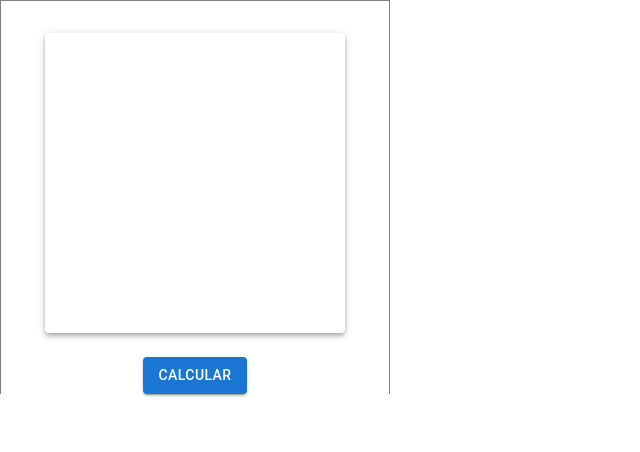
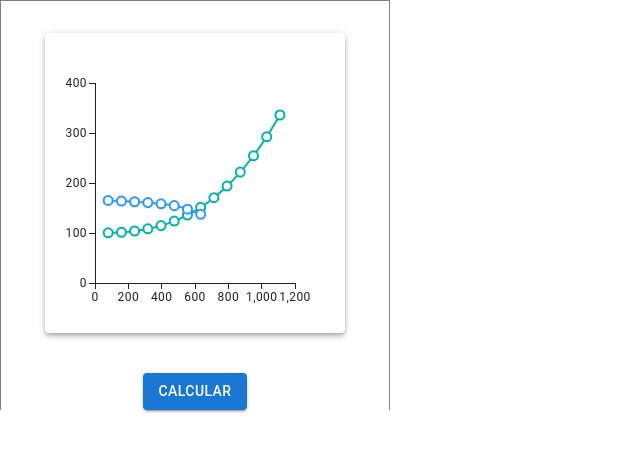
Before and after one commit to JuanDeossa/Sistema-de-bombeo-mineria, a React (Vite) app: page / in a window 1280 px wide. Shown: the top 452 px of the page, without its empty margins (0-640 px from the left). Built offline with nearby package versions, Linux system fonts and the light colour scheme.

Commit message:
se agrega una gráfica de prueba

```diff
--- /dev/null
+++ b/src/components/chart/Chart.jsx
@@ -0,0 +1,54 @@
+import { LineChart } from "@mui/x-charts";
+
+export const Chart = () => {
+  return (
+    <LineChart
+      width={300}
+      height={300}
+      // xAxis={[{ data: [1, 2, 3, 5, 8, 10] }]}
+      xAxis={[{ data: DATA_X }]}
+      series={[
+        {
+          // data: [1, 5.5, 2, 8.5, 1.5, 5],
+          data: DATA_Y1,
+        },
+        {
+          data: DATA_Y2,
+        },
+      ]}
+    />
+  );
+};
+
+const DATA_X = [
+  0, 79.25, 158.5, 237.75, 317, 396.25, 475.5, 554.75, 634, 713.25, 792.5,
+  871.75, 951, 1030.25, 1109.5,
+];
+const DATA_Y1 = [
+  null,
+  100.3283006,
+  101.5134666,
+  104.024776,
+  108.303229,
+  114.771141,
+  123.8369752,
+  135.8982504,
+  151.3434779,
+  170.5535407,
+  193.9027219,
+  221.7595015,
+  254.4871893,
+  292.4444396,
+  335.9856781,
+];
+const DATA_Y2 = [
+  null,
+  165.138,
+  163.812,
+  162.486,
+  160.752,
+  158.406,
+  154.734,
+  147.696,
+  137.292,
+];
--- a/src/pages/MainPage.jsx
+++ b/src/pages/MainPage.jsx
@@ -1,11 +1,34 @@
 import { Box, Button, Paper, Stack } from "@mui/material";
+import { Chart } from "../components/chart/Chart";
+import { BasicTable } from "../components/basicTable/BasicTable";
+import { useState } from "react";
 
 export const MainPage = () => {
+  const [constants, setConstants] = useState({
+    D: 0.1776,
+    L: 750,
+    C: 110,
+    R: 5994.862241,
+  });
+
   return (
-    <Stack direction="column" alignItems="center" spacing={3} paddingTop={4} width={390} border="1px solid gray" borderBottom="0px">
+    <Stack
+      direction="column"
+      alignItems="center"
+      spacing={5}
+      paddingTop={4}
+      width={390}
+      border="1px solid gray"
+      borderBottom="0px"
+    >
       <Paper elevation={4}>
-        <Box width={300} height={300}></Box>
+        <Chart />
       </Paper>
+      {/* <Paper elevation={4}>
+        <Box overflow="auto">
+          <BasicTable />
+        </Box>
+      </Paper> */}
       <Button variant="contained">Calcular</Button>
     </Stack>
   );
```
